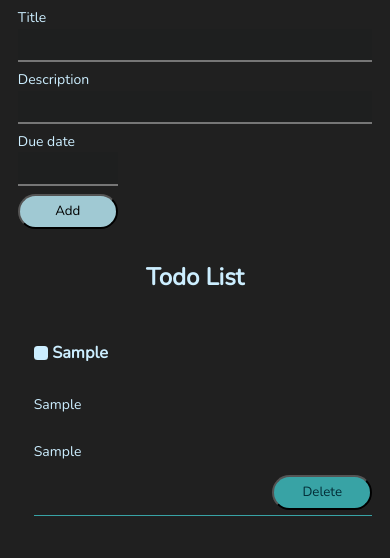
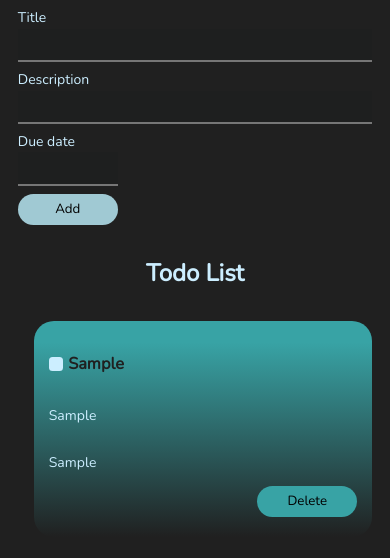
Before and after one commit to Hela6/todo-list, a React (Vite) app: page / in a window 390 px wide. Both pictures are taken after typing "Sample", "Sample", "Sample" into the empty fields and a click on the button "Add". Shown: the top 558 px of the page. Built offline with nearby package versions, Linux system fonts and the light colour scheme.

Commit message:
css improved

```diff
--- a/src/App.css
+++ b/src/App.css
@@ -33,6 +33,11 @@ body {
   width : 100px;
 }
 
+.task-title {
+  color: #38a3a5;
+  padding-left: 5px;
+}
+
 .btn {
   margin: auto 0;
   width: 100px;
@@ -41,6 +46,7 @@ body {
   border-radius: 20px;
   cursor: pointer;
   color: black;
+  border: none;
 }
 
 .form-btn {
@@ -56,12 +62,14 @@ body {
   margin: auto 0;
   background: #38a3a5;
   border-radius: 20px;
-  color: hsl(192, 93%, 11%);
+  color: black;
+  border: none;
 }
 
 .btn.btn-danger:hover,
 .btn.btn-danger:focus-visible {
-  background: #80e2cd;
+  background: #105253;
+  color: #f6f7f8;
 }
 
 .new-item-form input {
@@ -94,7 +102,6 @@ body {
 .list {
   display: flex;
   flex-direction: column;
-  gap: 0.3rem;
 }
 
 .list li {
@@ -103,12 +110,12 @@ body {
   align-items: center;
   justify-content: space-between;
   margin-bottom: 50px;
-  border-bottom: 1px solid #38a3a5;
+  padding: 15px;
+  border-bottom: #38a3a5 1px solid;
 }
 
 .list li label {
   display: flex;
-  gap: 0.25rem;
   cursor: pointer;
   align-items: center;
 }
@@ -151,7 +158,7 @@ body {
 }
 
   /* responsive for tablets and smartphones__________________________________________________________________________ */
-  @media screen and (max-width: 1068px) {
+  @media screen and (max-width: 1268px) {
     .new-item-form {
       flex-direction: column;
     }
@@ -173,9 +180,14 @@ body {
       flex-direction: column;
       align-items: flex-start;
       margin-bottom: 30px;
-      border-bottom: 1px solid #38a3a5;
+      border-radius: 20px;
+      background: linear-gradient(0deg,#38a3a500,#38a3a5 90%);
+      border-bottom: none;
     }
 
+    .task-title {
+      color: #202020;
+    }
 
     .btn.btn-danger {
       margin: 0px 0px 5px auto;
--- a/src/NewTodoForm.jsx
+++ b/src/NewTodoForm.jsx
@@ -19,7 +19,7 @@ export function NewTodoForm({ onSubmit }) { //onSubmit -> props
 
     return (
         <form onSubmit={handleSubmit} className="new-item-form">
-            <div className="form-row task-title">
+            <div className="form-row ">
                 <label htmlFor="title">Title</label>
                 <input
                     value={title}
```
